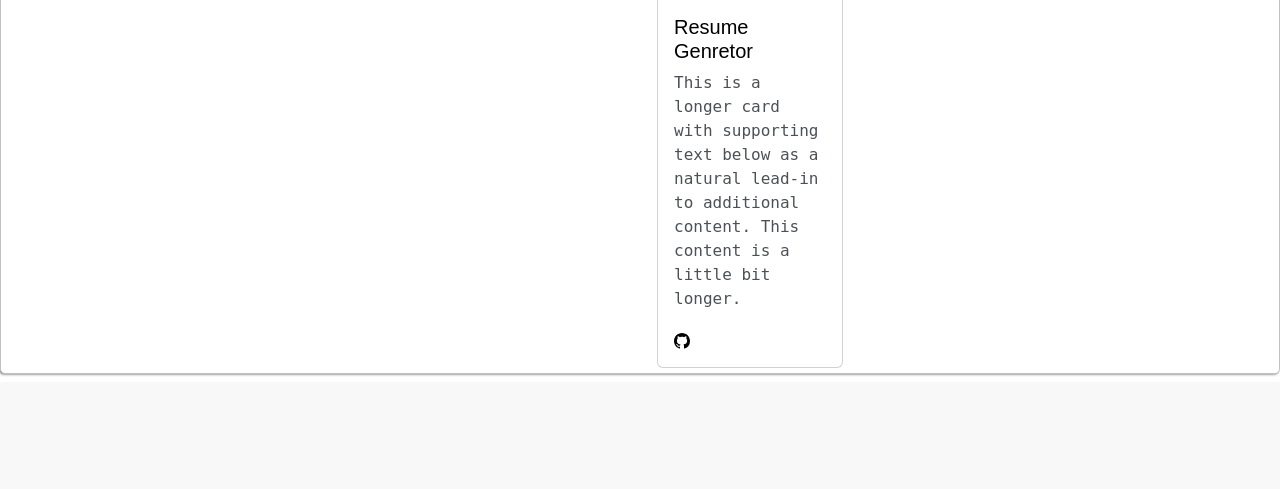
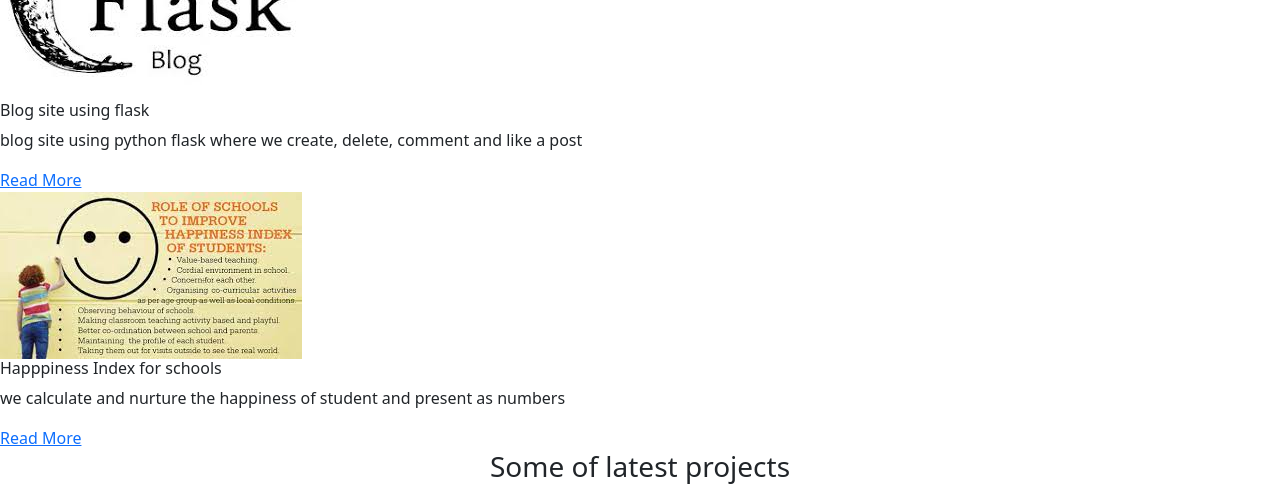
Before and after one commit to mayuras7685/portfoliov2, a Flask app: page /projects in a window 1280 px wide; the page is wider, and only the part inside the window is pictured. Shown: the part 872-1361 px from the top of that part. Before the commit the page ends 1248 px from the top of that part, so only its background shows below. Run offline with Flask 2, Linux system fonts and the light colour scheme; some libraries are stand-ins or nearby versions.

Commit message:
project page complete

```diff
--- a/templates/projects.html
+++ b/templates/projects.html
@@ -23,12 +23,12 @@
       src="https://kit.fontawesome.com/97bbef3340.js"
       crossorigin="anonymous"
     ></script>
-    <link rel="stylesheet" href="../static/styles/about.css" />
-    <link
+    <link rel="stylesheet" href="../static/styles/projects.css" />
+    <!-- <link
       rel="stylesheet"
       type="text/css"
       href="../static/styles/default.css"
-    />
+    /> -->
     <title>About</title>
   </head>
   <body>
@@ -53,147 +53,101 @@
             </ul>
           </div>
 
-    <div class="container mt-2 mb-2 text-center">
-      <h1>Projects</h1>
-    </div>
-    <div
-      class="row row-cols-1 row-cols-md-3 g-4"
-      style="
-        margin-top: 5px;
-        margin-bottom: 5px;
-        margin-left: 5px;
-        margin-right: 5px;
-      "
-    >
-      <div class="col">
-        <div class="card">
-          <img
-            src="../static/img/elixirthr.jpg"
-            class="card-img-top"
-            alt="..."
-          />
-          <div class="card-body">
-            <h5 class="card-title">Olympics data analysis</h5>
-            <p class="card-text">
-              This is a longer card with supporting text below as a natural
-              lead-in to additional content. This content is a little bit
-              longer.
+        <section class="s1">
+      <div class="main-container">
+        <h3 style="text-align: center; margin-top: 30px; margin-bottom: 30px">Some of my past projects</h3>
+
+        <div class="post-wrapper">
+          <div>
+            <div class="post">
+              <img class="thumbnail" src="../static/img/Olympics.png" />
+              <div class="post-preview">
+                <h6 class="post-title">Olympics-data-analysis</h6>
+                <p class="post-intro">
+                 Detailed analysis of olympics and present as stremlit webapp hosted on heroku
                 </p>
-
-            <div class="github">
-              <a href="https://github.com/mayuras7685/Olympics-data-analysis"
-                ><svg
-                  xmlns="http://www.w3.org/2000/svg"
-                  viewBox="0 0 16 16"
-                  width="16"
-                  height="16"
-                >
-                  <path
-                    fill-rule="evenodd"
-                    d="M8 0C3.58 0 0 3.58 0 8c0 3.54 2.29 6.53 5.47 7.59.4.07.55-.17.55-.38 0-.19-.01-.82-.01-1.49-2.01.37-2.53-.49-2.69-.94-.09-.23-.48-.94-.82-1.13-.28-.15-.68-.52-.01-.53.63-.01 1.08.58 1.23.82.72 1.21 1.87.87 2.33.66.07-.52.28-.87.51-1.07-1.78-.2-3.64-.89-3.64-3.95 0-.87.31-1.59.82-2.15-.08-.2-.36-1.02.08-2.12 0 0 .67-.21 2.2.82.64-.18 1.32-.27 2-.27.68 0 1.36.09 2 .27 1.53-1.04 2.2-.82 2.2-.82.44 1.1.16 1.92.08 2.12.51.56.82 1.27.82 2.15 0 3.07-1.87 3.75-3.65 3.95.29.25.54.73.54 1.48 0 1.07-.01 1.93-.01 2.2 0 .21.15.46.55.38A8.013 8.013 0 0016 8c0-4.42-3.58-8-8-8z"
-                  ></path></svg
-              ></a>
-            </div>
+                <a href="https://github.com/mayuras7685/Olympics-data-analysis">Read More</a>
               </div>
             </div>
           </div>
 
-      <div class="col">
-        <div class="card">
-          <img
-            src="../static/img/healththr.jpg"
-            class="card-img-top"
-            alt="..."
-          />
-          <div class="card-body">
-            <h5 class="card-title">Blog-site</h5>
-            <p class="card-text">
-              This is a longer card with supporting text below as a natural
-              lead-in to additional content. This content is a little bit
-              longer.
+          <div>
+            <div class="post">
+              <img class="thumbnail" src="../static/img/flask.jpg" />
+              <div class="post-preview">
+                <h6 class="post-title">Blog site using flask</h6>
+                <p class="post-intro">
+                  blog site using python flask where we create, delete, comment and like a post
                 </p>
-
-            <div class="github">
-              <a href="https://github.com/mayuras7685/flask-blog"
-                ><svg
-                  xmlns="http://www.w3.org/2000/svg"
-                  viewBox="0 0 16 16"
-                  width="16"
-                  height="16"
-                >
-                  <path
-                    fill-rule="evenodd"
-                    d="M8 0C3.58 0 0 3.58 0 8c0 3.54 2.29 6.53 5.47 7.59.4.07.55-.17.55-.38 0-.19-.01-.82-.01-1.49-2.01.37-2.53-.49-2.69-.94-.09-.23-.48-.94-.82-1.13-.28-.15-.68-.52-.01-.53.63-.01 1.08.58 1.23.82.72 1.21 1.87.87 2.33.66.07-.52.28-.87.51-1.07-1.78-.2-3.64-.89-3.64-3.95 0-.87.31-1.59.82-2.15-.08-.2-.36-1.02.08-2.12 0 0 .67-.21 2.2.82.64-.18 1.32-.27 2-.27.68 0 1.36.09 2 .27 1.53-1.04 2.2-.82 2.2-.82.44 1.1.16 1.92.08 2.12.51.56.82 1.27.82 2.15 0 3.07-1.87 3.75-3.65 3.95.29.25.54.73.54 1.48 0 1.07-.01 1.93-.01 2.2 0 .21.15.46.55.38A8.013 8.013 0 0016 8c0-4.42-3.58-8-8-8z"
-                  ></path></svg
-              ></a>
-            </div>
+                <a href="https://github.com/mayuras7685/flask-blog">Read More</a>
               </div>
             </div>
           </div>
 
-      <div class="col">
-        <div class="card">
-          <img src="../static/img/loanthr.jpg" class="card-img-top" alt="..." />
-          <div class="card-body">
-            <h5 class="card-title">Happiness index for schools</h5>
-            <p class="card-text">
-              This is a longer card with supporting text below as a natural
-              lead-in to additional content. This content is a little bit
-              longer.
+          <div>
+            <div class="post">
+              <img class="thumbnail" src="../static/img/happiness.jpg" />
+              <div class="post-preview">
+                <h6 class="post-title">Happpiness Index for schools</h6>
+                <p class="post-intro">
+                  we calculate and nurture the happiness of student and present as numbers
                 </p>
-
-            <div class="github">
-              <a
-                href="https://github.com/Precillieo/Outreachy-Internship-Final-Contribution"
-                ><svg
-                  xmlns="http://www.w3.org/2000/svg"
-                  viewBox="0 0 16 16"
-                  width="16"
-                  height="16"
-                >
-                  <path
-                    fill-rule="evenodd"
-                    d="M8 0C3.58 0 0 3.58 0 8c0 3.54 2.29 6.53 5.47 7.59.4.07.55-.17.55-.38 0-.19-.01-.82-.01-1.49-2.01.37-2.53-.49-2.69-.94-.09-.23-.48-.94-.82-1.13-.28-.15-.68-.52-.01-.53.63-.01 1.08.58 1.23.82.72 1.21 1.87.87 2.33.66.07-.52.28-.87.51-1.07-1.78-.2-3.64-.89-3.64-3.95 0-.87.31-1.59.82-2.15-.08-.2-.36-1.02.08-2.12 0 0 .67-.21 2.2.82.64-.18 1.32-.27 2-.27.68 0 1.36.09 2 .27 1.53-1.04 2.2-.82 2.2-.82.44 1.1.16 1.92.08 2.12.51.56.82 1.27.82 2.15 0 3.07-1.87 3.75-3.65 3.95.29.25.54.73.54 1.48 0 1.07-.01 1.93-.01 2.2 0 .21.15.46.55.38A8.013 8.013 0 0016 8c0-4.42-3.58-8-8-8z"
-                  ></path></svg
-              ></a>
-            </div>
-          </div>
-        </div>
-      </div>
-      <div class="col">
-        <div class="card">
-          <img
-            src="../static/img/outreachthr.jpg"
-            class="card-img-top"
-            alt="..."
-          />
-          <div class="card-body">
-            <h5 class="card-title">Resume Genretor</h5>
-            <p class="card-text">
-              This is a longer card with supporting text below as a natural
-              lead-in to additional content. This content is a little bit
-              longer.
-            </p>
-
-            <div class="github">
-              <a
-                href="https://github.com/Precillieo/Outreachy-Internship-Final-Contribution"
-                ><svg
-                  xmlns="http://www.w3.org/2000/svg"
-                  viewBox="0 0 16 16"
-                  width="16"
-                  height="16"
-                >
-                  <path
-                    fill-rule="evenodd"
-                    d="M8 0C3.58 0 0 3.58 0 8c0 3.54 2.29 6.53 5.47 7.59.4.07.55-.17.55-.38 0-.19-.01-.82-.01-1.49-2.01.37-2.53-.49-2.69-.94-.09-.23-.48-.94-.82-1.13-.28-.15-.68-.52-.01-.53.63-.01 1.08.58 1.23.82.72 1.21 1.87.87 2.33.66.07-.52.28-.87.51-1.07-1.78-.2-3.64-.89-3.64-3.95 0-.87.31-1.59.82-2.15-.08-.2-.36-1.02.08-2.12 0 0 .67-.21 2.2.82.64-.18 1.32-.27 2-.27.68 0 1.36.09 2 .27 1.53-1.04 2.2-.82 2.2-.82.44 1.1.16 1.92.08 2.12.51.56.82 1.27.82 2.15 0 3.07-1.87 3.75-3.65 3.95.29.25.54.73.54 1.48 0 1.07-.01 1.93-.01 2.2 0 .21.15.46.55.38A8.013 8.013 0 0016 8c0-4.42-3.58-8-8-8z"
-                  ></path></svg
-              ></a>
+                <a href="post.html">Read More</a>
               </div>
             </div>
           </div>
         </div>
       </div>
+    </section>
+
+    <div class="main-container">
+        <h3 style="text-align: center">Some of latest projects</h3>
+
+        <div class="post-wrapper">
+          <div>
+            <div class="post">
+              <img class="thumbnail" src="images/dash.jpg" />
+              <div class="post-preview">
+                <h6 class="post-title">Laboratory Management System</h6>
+                <p class="post-intro">
+                  Designed built & mantained a the lab managment system for FOI
+                  Laboratories
+                </p>
+                <a href="post.html">Read More</a>
+              </div>
+            </div>
+          </div>
+
+          <div>
+            <div class="post">
+              <img class="thumbnail" src="images/ecom.jpg" />
+              <div class="post-preview">
+                <h6 class="post-title">Online Store - CoursePost Title</h6>
+                <p class="post-intro">
+                  Online store with paypal payments intergration and guest user
+                  shopping
+                </p>
+                <a href="post.html">Read More</a>
+              </div>
+            </div>
+          </div>
+
+          <div>
+            <div class="post">
+              <img class="thumbnail" src="images/membership site.jpg" />
+              <div class="post-preview">
+                <h6 class="post-title">Membership Website</h6>
+                <p class="post-intro">
+                  Modulized guide for online courses with step by step
+                  intructions
+                </p>
+                <a href="post.html">Read More</a>
+              </div>
+            </div>
+          </div>
+        </div>
+      </div>
+    </section>
 
           <script src="../static/js/mains.js"></script>
     <script
```
Lines whose indentation alone changed are shown as unchanged.
